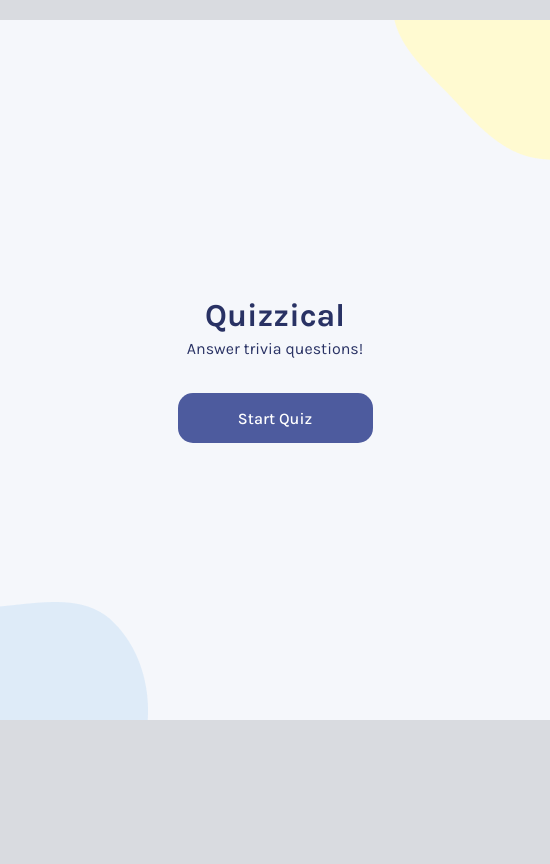
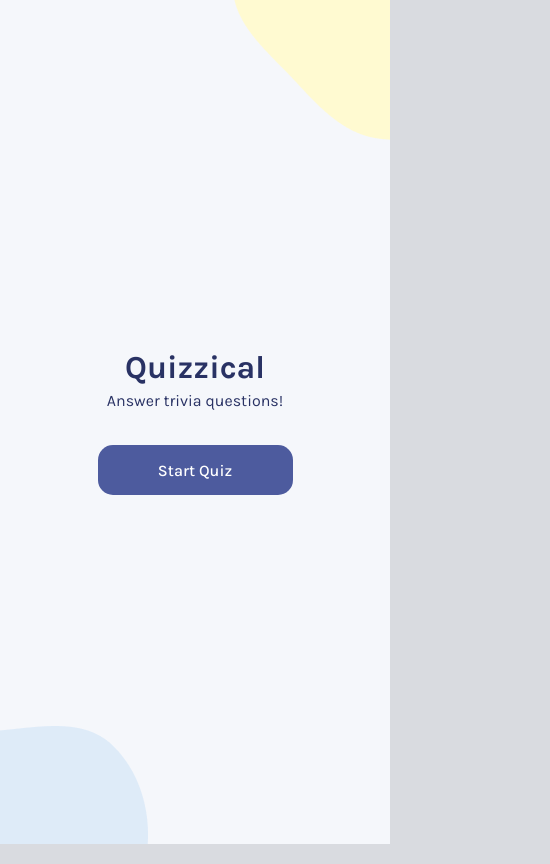
Before and after one commit to DannyVogel/quizzical, a React (Vite) app: page / in a window 390 px wide. Shown: the whole page, 550 px wide, since content can reach past the window. Built offline with nearby package versions, Linux system fonts and the light colour scheme.

Commit message:
add mobile responsivness

```diff
--- a/src/App.css
+++ b/src/App.css
@@ -15,13 +15,16 @@ body {
 .App {
     position: relative;
     background-color: #F5F7FB;
-    width: 550px;
-    height: 700px;
+    max-width: 550px;
+    min-width: 350px;
+    width: auto;
+    min-height: 700px;
+    height: 100%;
     margin: 20px auto 0 auto;
     display: flex;
     flex-direction: column;
     justify-content: center;
-    align-content: center;
+    align-items: center;
 }
 
 .startPageContainer {
@@ -29,7 +32,7 @@ body {
     display: flex;
     flex-direction: column;
     justify-content: center;
-    align-content: center;
+    align-items: center;
     gap: 5px;
 }
 
@@ -86,8 +89,8 @@ body {
 }
 
 .allQuestionsContainer {
-    width: 400px;
-    margin: 0 75px;
+    width: 70%;
+    margin: 0 40px;
     display: flex;
     flex-direction: column;
     justify-content: center;
@@ -110,6 +113,7 @@ body {
     display: flex;
     flex-direction: column;
     justify-content: center;
+    text-align: justify;
 }
 
 .questionHeader {
@@ -119,6 +123,7 @@ body {
 
 .answerContainer {
     display: flex;
+    justify-content: space-evenly;
     gap: 12px;
     margin-top: 12px;
 }
@@ -128,7 +133,7 @@ body {
     width: auto;
     min-height: 21px;
     max-height: auto;
-    background-color: transparent;
+    background-color: #F5F7FB;
     border: 0.771045px solid #4D5B9E;
     padding: 0 10px;
 }
@@ -150,3 +155,27 @@ body {
 .questionPageBtn:hover {
     background: #434e85;
 }
+
+@media screen and (max-width: 450px) {
+    .App {
+        margin-top: 0px;
+        padding-top: 20px;
+        padding-bottom: 20px;
+        width: 100%;
+        min-height: 100vh;
+    }
+
+    .singleQuestionContainer {
+        align-items: center;
+    }
+
+    .answerContainer {
+        flex-wrap: wrap;
+        justify-content: space-evenly;
+    }
+
+    .answerBtn {
+        flex: 50%;
+    }
+
+  }
```
